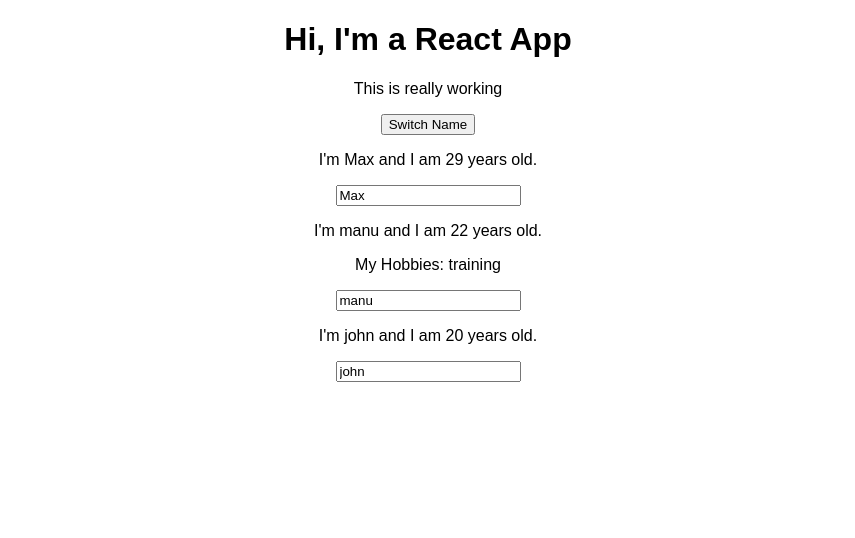
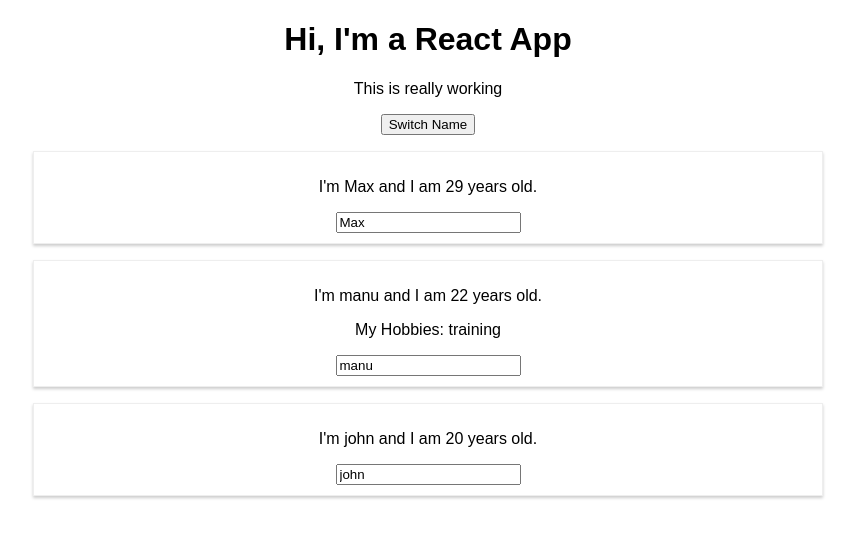
Before and after one commit to motty93/React, a React (Create React App) app in the folder react-complete-guide/: page / in a window 1280 px wide. Shown: the top 538 px of the page, without its empty margins (212-1067 px from the left). Built offline with nearby package versions, Linux system fonts and the light colour scheme.

Commit message:
add: Person.css追加

```diff
--- /dev/null
+++ b/react-complete-guide/src/Person/Person.css
@@ -0,0 +1,8 @@
+.Person {
+  width: 60%;
+  margin: 16px auto;
+  border: 1px solid #eee;
+  box-shadow: 0 2px 3px #ccc;
+  text-align: center;
+  padding: 10px;
+}
--- a/react-complete-guide/src/Person/Person.js
+++ b/react-complete-guide/src/Person/Person.js
@@ -1,8 +1,9 @@
 import React from 'react';
+import './Person.css'
 
 export const Person = (props) => {
   return (
-    <div>
+    <div className="Person">
       <p>I'm {props.name} and I am {props.age} years old.</p>
       <p>{props.children}</p>
       <input type="text" onChange={props.changed} value={props.name}/>
```
